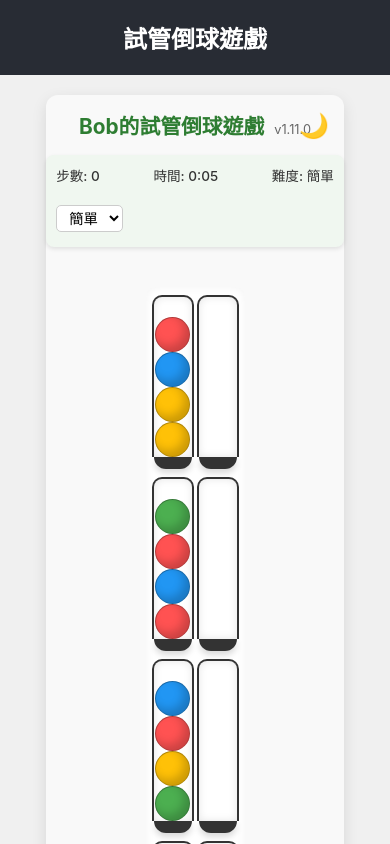
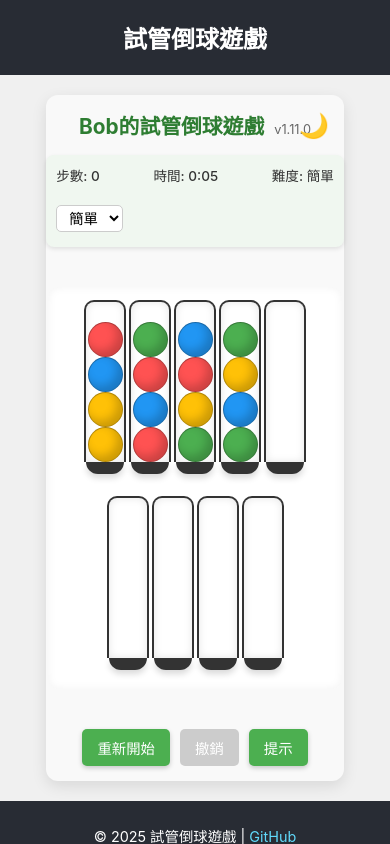
Before and after one commit to yanchen184/ball-sort-puzzle, a React (Create React App) app: page / in a window 390 px wide. Shown: the top 844 px of the page. Built offline with nearby package versions, Linux system fonts and the light colour scheme.

Commit message:
更新BallSortGame.css：優化兩行佈局的樣式

```diff
--- a/src/components/BallSortGame.css
+++ b/src/components/BallSortGame.css
@@ -138,29 +138,32 @@
 
 .tubes-container {
   display: flex;
-  flex-wrap: wrap;
-  justify-content: center;
-  gap: 8px;
+  flex-direction: column;
+  align-items: center;
+  gap: 15px;
   margin: 20px 0;
-  padding: 15px;
+  padding: 20px;
   background-color: #ffffff;
   border-radius: 10px;
   box-shadow: inset 0 0 10px rgba(0, 0, 0, 0.05);
   min-height: 270px;
-  max-width: 100%;
-  overflow-x: auto;
-
-  /* 重要: 使用flex-direction: row確保水平排列 */
-  flex-direction: row;
-
-  /* 設置容器高度以確保最多兩行 */
-  max-height: calc(270px * 2 + 16px); /* 兩個試管高度加上間距 */
-  align-content: flex-start; /* 確保內容從頂部開始排列 */
+  width: 100%;
 }
 
 .dark .tubes-container {
   background-color: #1a1a1a;
   box-shadow: inset 0 0 10px rgba(0, 0, 0, 0.3);
+}
+
+.tubes-row {
+  display: flex;
+  flex-wrap: nowrap; /* 確保一行內不會換行 */
+  justify-content: center;
+  align-items: flex-start;
+  gap: 8px;
+  width: 100%;
+  overflow-x: auto; /* 允許水平滾動 */
+  padding: 5px 0;
 }
 
 .game-controls {
@@ -362,17 +365,24 @@
 
 /* 大屏幕 - 優化兩行佈局 */
 @media (min-width: 1200px) {
+  .tubes-row {
+    gap: 10px;
+  }
+
   .tubes-container {
-    gap: 10px;
-    padding: 20px;
+    padding: 25px;
   }
 }
 
 /* 中等屏幕 */
 @media (max-width: 991px) {
+  .tubes-row {
+    gap: 8px;
+  }
+
   .tubes-container {
-    gap: 8px;
     padding: 15px;
+    gap: 12px;
   }
 
   .game-stats {
@@ -403,10 +413,13 @@
     justify-content: flex-end;
   }
 
+  .tubes-row {
+    gap: 6px;
+  }
+
   .tubes-container {
-    gap: 6px;
     padding: 12px;
-    max-height: none; /* 在小屏幕上不限制高度 */
+    gap: 10px;
   }
 
   .game-title {
@@ -448,9 +461,14 @@
     padding: 15px 10px;
   }
 
+  .tubes-row {
+    gap: 5px;
+    padding: 3px 0;
+  }
+
   .tubes-container {
-    gap: 5px;
-    padding: 8px;
+    gap: 8px;
+    padding: 10px;
   }
 
   .game-controls {
@@ -503,9 +521,13 @@
 
 /* 超小屏幕設備 */
 @media (max-width: 480px) {
+  .tubes-row {
+    gap: 3px;
+  }
+
   .tubes-container {
-    gap: 3px;
-    padding: 6px;
+    gap: 6px;
+    padding: 8px;
   }
 
   .game-title {
```
